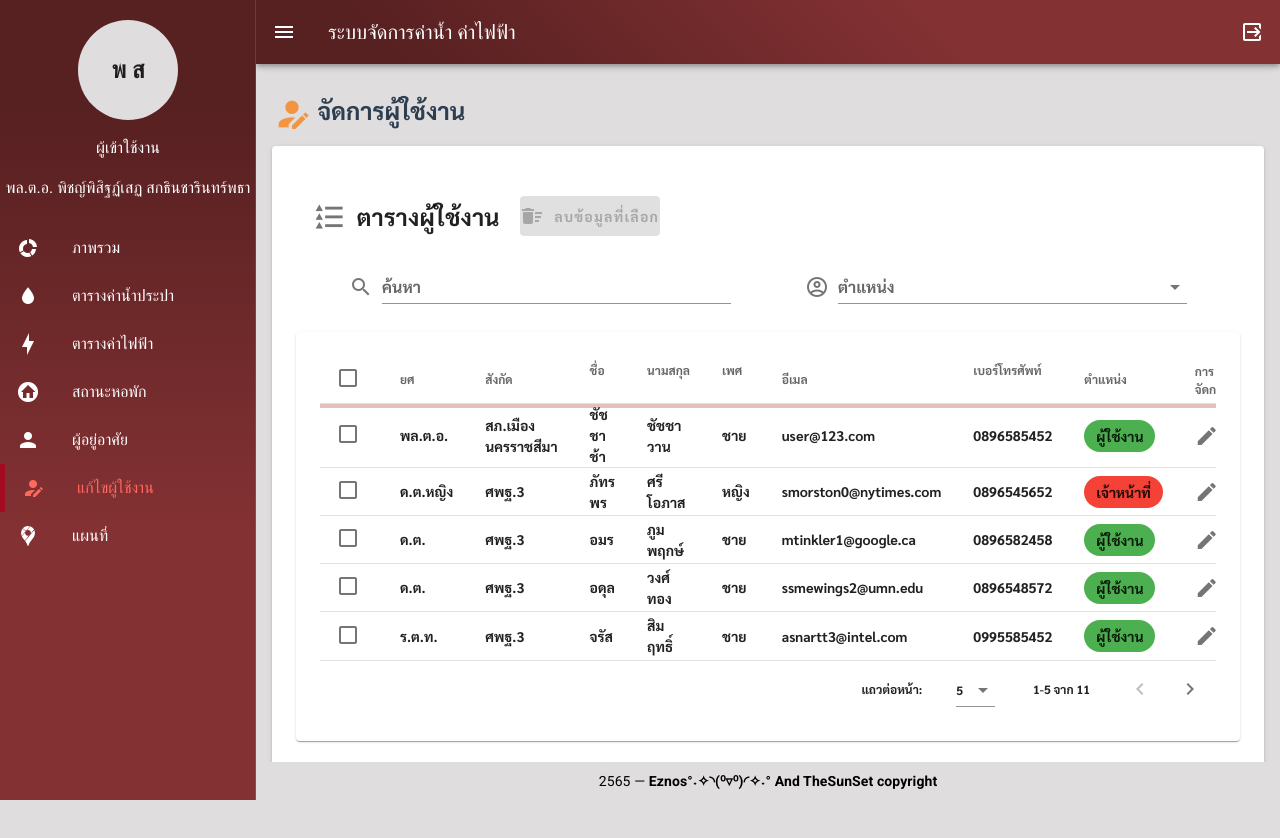
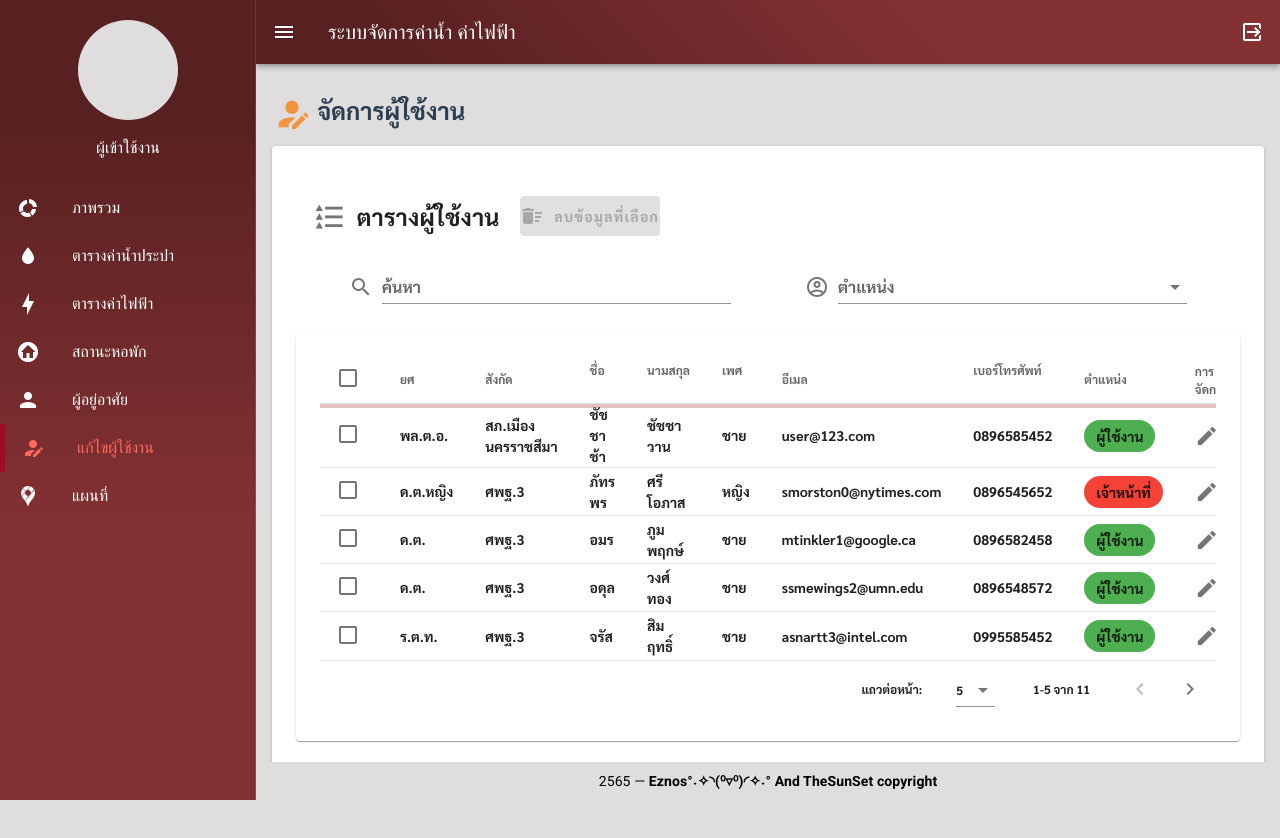
Before and after one commit to eznos/BMS-Back-Office-UI, a Vue app: page /manageuser in a window 1280 px wide. Shown: the top 838 px of the page. Built offline with nearby package versions, Linux system fonts and the light colour scheme.

Commit message:
- feat(✨): Show pictures and data of logged in user in sidebar

```diff
--- a/src/components/navbar/Navbar.vue
+++ b/src/components/navbar/Navbar.vue
@@ -51,19 +51,20 @@
         <v-flex class="mt-5">
           <v-avatar v-if="!profileImage" size="100" color="#DFDDDD">
             <h2>
-              {{ firstname != null ? firstname.substring(0, 1) : null }}
-              {{ lastname != null ? lastname.substring(0, 1) : null }}
+              {{ first_name != null ? first_name.substring(0, 1) : null }}
+              {{ last_name != null ? last_name.substring(0, 1) : null }}
             </h2>
           </v-avatar>
           <v-avatar v-if="profileImage" size="100">
-            <img src="" alt="" />
+            <img v-bind:src="imageSrc" alt="" />
           </v-avatar>
+
           <!-- <p class="white--text subheading mt-1 text-center">Username</p> -->
         </v-flex>
         <v-flex class="mt-3">
           <p class="white--text subheading mt-1 text-center">ผู้เข้าใช้งาน</p>
           <p class="white--text subheading mt-1 text-center">
-            {{ rank }} {{ firstname }} {{ lastname }}
+            {{ rank }} {{ first_name }} {{ last_name }}
           </p>
         </v-flex>
 
@@ -97,15 +98,17 @@
 <script>
 // import { mapState } from "vuex";
 // import Popup from "./Popup.vue";
+
 export default {
   name: "Toolbar",
   data: () => ({
     drawer: true,
     dialog: false,
     profileImage: "",
-    firstname: "พิชญ์พิสิฐฏ์เสฏ ",
-    lastname: "สกธินชารินทร์พธา",
-    rank: "พล.ต.อ.",
+    first_name: "",
+    last_name: "",
+    rank: "",
+    scr: "",
     // แถบเมนู
     links: [
       // { icon: "dashboard", text: "Dashboard", route: "/dashboard" },
@@ -175,6 +178,11 @@ export default {
       },
     ],
   }),
+  computed: {
+    imageSrc() {
+      return this.profileImage;
+    },
+  },
   components: {
     // Popup,
     // ...mapState({
@@ -189,15 +197,24 @@ export default {
     //   }
     // }
   },
+  created() {
+    this.getUserData();
+    this.getImageURL();
+  },
   methods: {
-    // switchTheme() {
-    //   if (this.theme === this.themes[0]) {
-    //     this.theme = this.themes[1];
-    //   } else if (this.theme === this.themes[1]) {
-    //     this.theme = this.themes[0];
-    //   }
-    //   localStorage.setItem("theme", this.theme);
-    // }
+    getUserData() {
+      var rank = localStorage.getItem("rank");
+      var first_name = localStorage.getItem("first_name");
+      var last_name = localStorage.getItem("last_name");
+      this.rank = rank;
+      this.first_name = first_name;
+      this.last_name = last_name;
+    },
+    getImageURL() {
+      var ImageURL = localStorage.getItem("ImageURL");
+      this.profileImage = ImageURL;
+      console.log(this.imageSrc);
+    },
   },
 };
 </script>
--- a/src/views/login/login.vue
+++ b/src/views/login/login.vue
@@ -87,6 +87,7 @@ export default {
     username: "",
     password: "",
     loginFail: "",
+    fristName: "",
     isLogin: true,
     rules: {
       usernameRules: [(value) => !!value || "กรุณากรอก ชื่อผู้ใช้"],
@@ -117,9 +118,22 @@ export default {
         .then((response) => {
           let data = response.data;
           if (data.status === "success") {
+            this.rank = data.result.rank;
+            this.fristName = data.result.first_name;
+            this.lastName = data.result.last_name;
+            this.image = data.result.profile_image_url;
+
+            localStorage.setItem("rank", this.rank);
+            localStorage.setItem("first_name", this.fristName);
+            localStorage.setItem("last_name", this.lastName);
+            localStorage.setItem("ImageURL", this.image);
+            this.$router.push({
+              name: "overview",
+              params: { fristName: data.result.first_name },
+            });
             // simple login
-            window.location = "overview";
-            console.log("success");
+
+            // console.log(data.result.profile_image_url);
           } else {
             console.log("not");
           }
```
